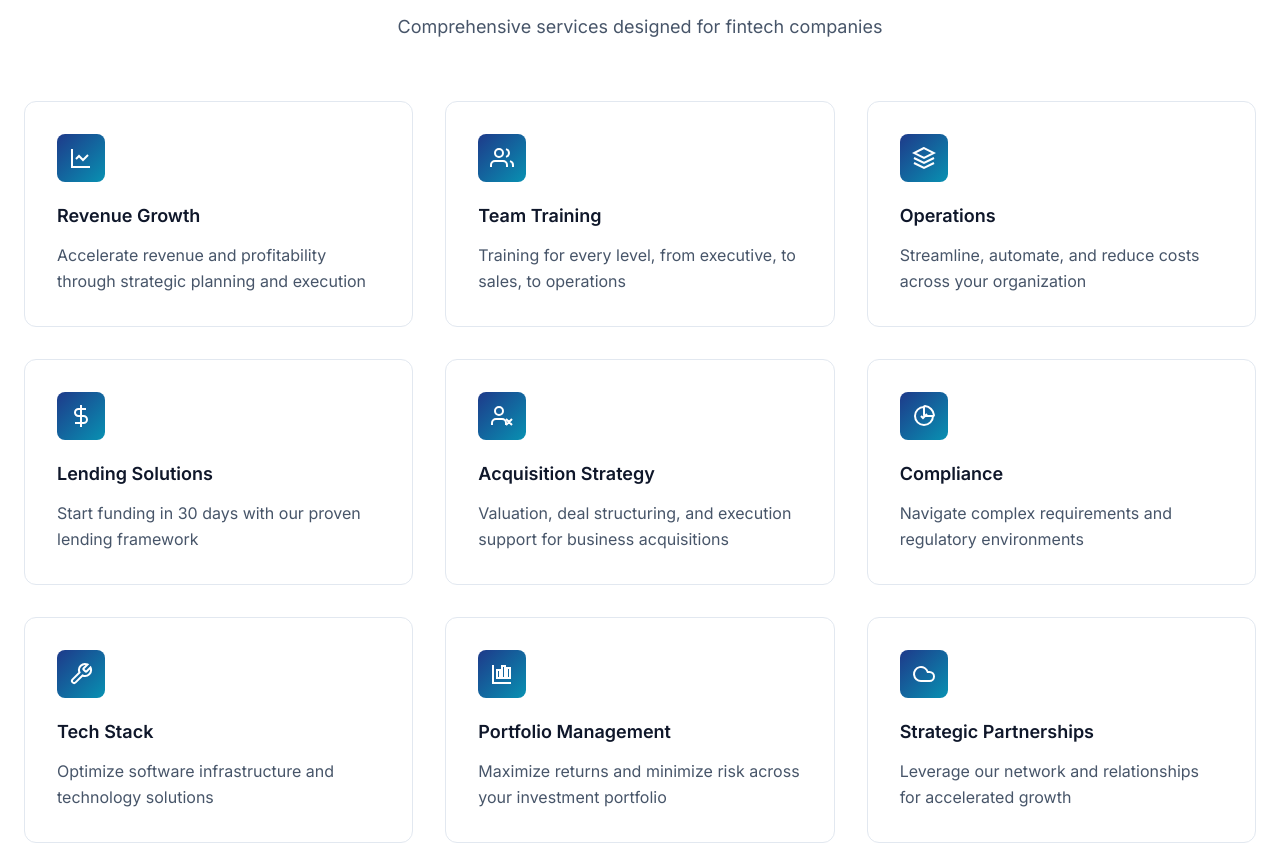
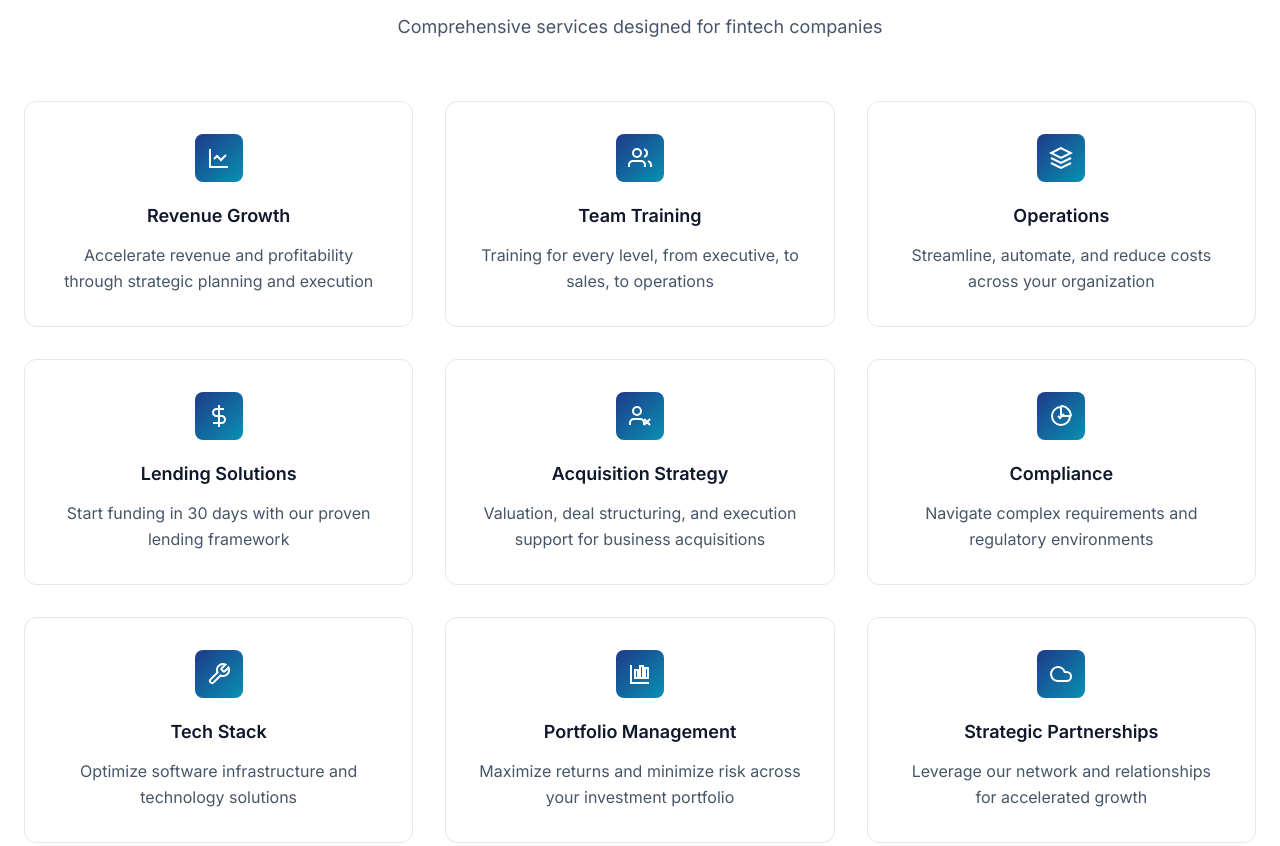
Before and after one commit to spartan-projects-com/spartan-site, a plain HTML site: page index.html in a window 1280 px wide. Shown: the part 1062-1908 px from the top of the page. Drawn offline with Linux system fonts and the light colour scheme.

Commit message:
Update index.html

```diff
--- a/index.html
+++ b/index.html
@@ -95,13 +95,13 @@
         .section-title { font-size: clamp(2rem, 4vw, 2.5rem); font-weight: 700; color: var(--gray-900); margin-bottom: 16px; letter-spacing: -0.02em; }
         .section-subtitle { font-size: 18px; color: var(--gray-600); max-width: 600px; margin: 0 auto; }
 
-        /* Services */
-        .services-grid { display: grid; grid-template-columns: repeat(auto-fit, minmax(300px, 1fr)); gap: 32px; }
-        .service-card { background: white; padding: 32px; border-radius: 12px; border: 1px solid var(--gray-200); transition: all 0.3s ease; position: relative; }
-        .service-card:hover { transform: translateY(-4px); box-shadow: var(--shadow-lg); border-color: var(--spartan-blue-light); }
-        .service-icon { width: 48px; height: 48px; background: var(--gradient-primary); border-radius: 8px; display: flex; align-items: center; justify-content: center; color: white; margin-bottom: 20px; }
-        .service-card h3 { font-size: 18px; font-weight: 600; color: var(--gray-900); margin-bottom: 12px; }
-        .service-card p { color: var(--gray-600); line-height: 1.6; }
+/* Services */
+.services-grid { display: grid; grid-template-columns: repeat(auto-fit, minmax(300px, 1fr)); gap: 32px; }
+.service-card { background: white; padding: 32px; border-radius: 12px; border: 1px solid var(--gray-200); transition: all 0.3s ease; position: relative; text-align: center; }
+.service-card:hover { transform: translateY(-4px); box-shadow: var(--shadow-lg); border-color: var(--spartan-blue-light); }
+.service-icon { width: 48px; height: 48px; background: var(--gradient-primary); border-radius: 8px; display: flex; align-items: center; justify-content: center; color: white; margin: 0 auto 20px; }
+.service-card h3 { font-size: 18px; font-weight: 600; color: var(--gray-900); margin-bottom: 12px; }
+.service-card p { color: var(--gray-600); line-height: 1.6; }
 
         /* Process */
         .process-steps { display: grid; grid-template-columns: repeat(auto-fit, minmax(250px, 1fr)); gap: 40px; position: relative; }
```
